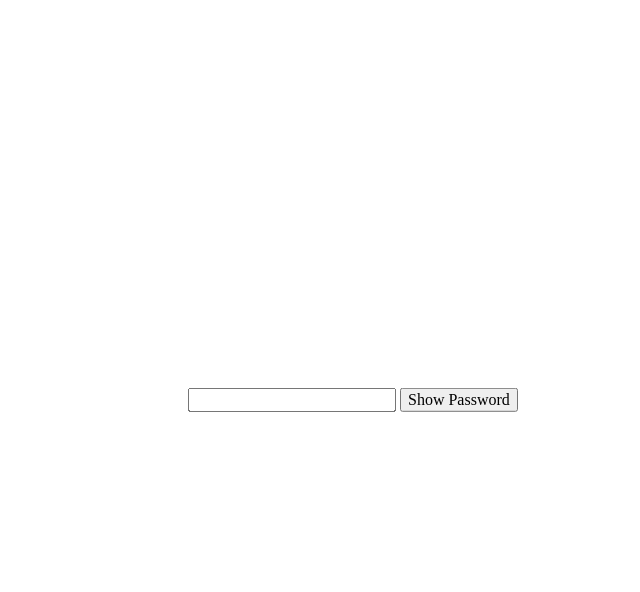
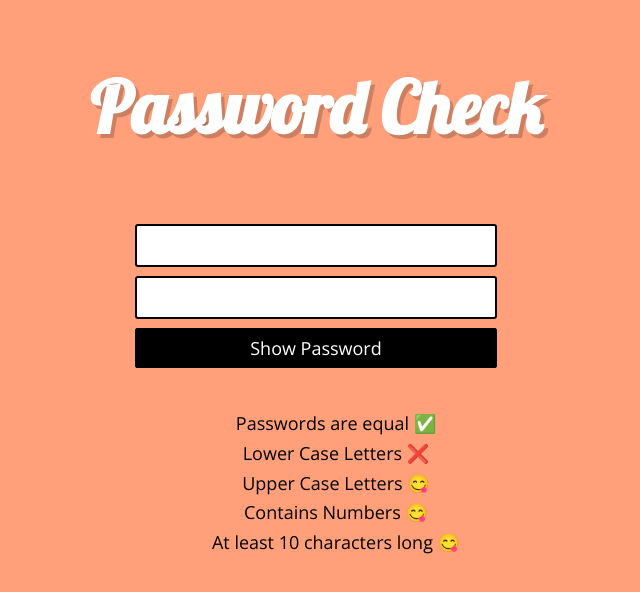
Before and after one commit to MargyPie/checkpoint-web-apps-foundation, a plain HTML site: page index.html in a window 1280 px wide. Shown: the whole page, without its empty margins (324-964 px from the left). Drawn offline with nearby package versions, Linux system fonts and the light colour scheme.

Commit message:
fix: button clicked styling

```diff
--- a/index.html
+++ b/index.html
@@ -11,17 +11,33 @@
     <link rel="stylesheet" href="style.css" />
     <link rel="preconnect" href="https://fonts.googleapis.com">
     <link rel="preconnect" href="https://fonts.gstatic.com" crossorigin>
-    <link href="https://fonts.googleapis.com/css2?family=Lobster&family=Open+Sans:wght@300&display=swap"
+    <link href="https://fonts.googleapis.com/css2?family=Lobster&family=Open+Sans:wght@300;400&display=swap"
         rel="stylesheet">
     <title>Password Toggle</title>
 </head>
 
 <body>
+
     <main>
-        <div class="center-parent">
+        <header>
+            <h1>Password Check</h1>
+        </header>
+        <section class="input-field">
             <input type="password">
-            <button class="hiddenPw">Show Password</button>
-        </div>
+            <input type="password">
+            <button class="hiddenPw"
+                style="color: white; background-color: black; border: 1px solid black; border-radius: 2px; padding: 0.5rem;">Show
+                Password</button>
+        </section>
+        <section class="checking-fields">
+            <ul>
+                <li class="check-equality">Passwords are equal</li>
+                <li class="check-lower">Lower Case Letters</li>
+                <li class="check-upper">Upper Case Letters</li>
+                <li class="check-num">Contains Numbers</li>
+                <li class="check-length">At least 10 characters long</li>
+            </ul>
+        </section>
     </main>
     <script src="script.js"></script>
 </body>
--- a/style.css
+++ b/style.css
@@ -1,8 +1,109 @@
-.center-parent {
-  margin: 0;
-  position: absolute;
-  top: 50%;
-  left: 40%;
-  -ms-transform: translateY(-50%);
-  transform: translateY(-50%);
+html {
+  box-sizing: border-box;
+  font-family: "Open Sans";
 }
+
+@media screen and (min-width: 768px) {
+  html {
+    font-size: 16px;
+  }
+}
+
+@media screen and (min-width: 992px) {
+  html {
+    font-size: 18px;
+  }
+}
+
+body {
+  background-color: lightsalmon;
+  /* position: absolute;
+  top: 20%;
+  left: 40%; */
+  display: flex;
+  align-items: center;
+  justify-content: center;
+}
+
+/*===========================================================*/
+/*=================== Specific Stylings =====================*/
+
+main {
+  display: flex;
+  align-items: center;
+  justify-content: center;
+  flex-direction: column;
+}
+
+main > * {
+  margin-top: 1rem;
+}
+
+/*** From medium breakpoint down, two columns ***/
+@media screen and (min-width: 700px) {
+  section {
+    position: relative;
+    display: inline-flex;
+  }
+}
+
+.input-field {
+  display: flex;
+  flex-direction: column;
+  width: 80%;
+}
+
+input {
+  border: 2px solid black;
+  border-radius: 3px;
+  padding: 0.5rem;
+}
+
+/* .hiddenPw {
+  color: white;
+  background-color: black;
+  border: 1px solid black;
+  border-radius: 3px;
+  padding: 0.5rem;
+}*/
+
+.input-field > *,
+ul > * {
+  margin-top: 0.5rem;
+}
+
+h1 {
+  font-family: Lobster;
+  color: white;
+  font-size: 4rem;
+  text-shadow: 0.2rem 0.2rem 0px rgba(0, 0, 0, 0.2);
+}
+
+ul {
+  list-style-type: none;
+  font-weight: 400;
+  display: flex;
+  flex-direction: column;
+  align-items: center;
+  justify-content: center;
+}
+
+.check-equality::after {
+  content: " ✅";
+}
+
+.check-lower::after {
+  content: " ❌";
+}
+
+.check-upper::after {
+  content: " 😋";
+}
+
+.check-num::after {
+  content: " 😋";
+}
+
+.check-length::after {
+  content: " 😋";
+}
```
Also changed, not shown: script.js (+7 -0 lines).
